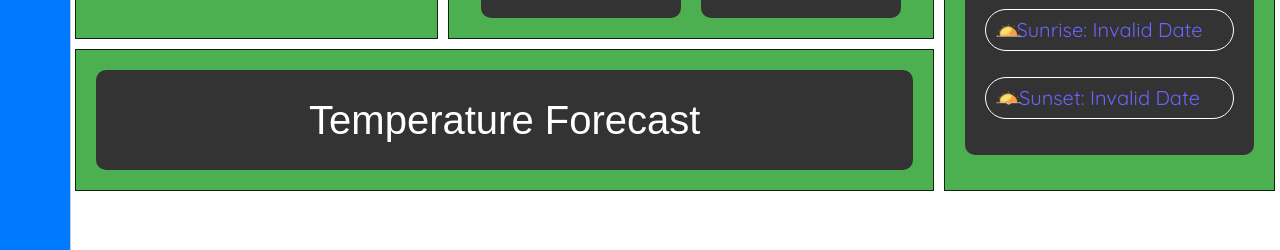
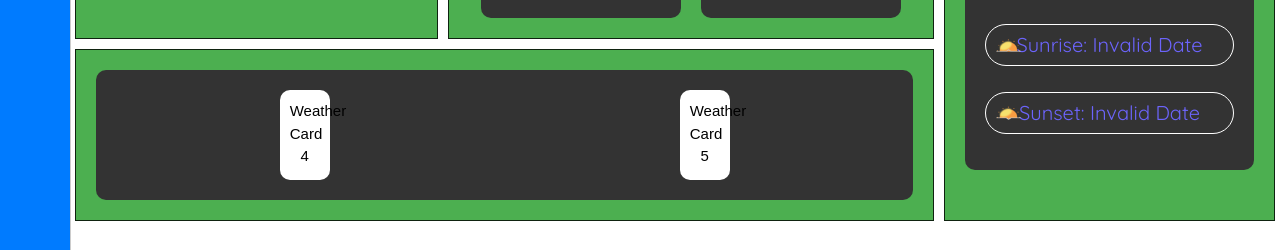
Before and after one commit to isheikh8492/weather-news-app, a React (Create React App) app in the folder frontend/: page /dashboard in a window 1280 px wide. Shown: the part 408-658 px from the top of the page. Built offline with nearby package versions, Linux system fonts and the light colour scheme; no server answers.

Commit message:
added weathercards scrollable

```diff
--- a/frontend/package.json
+++ b/frontend/package.json
@@ -25,6 +25,7 @@
     "react-chartjs-2": "^5.2.0",
     "react-dom": "^18.2.0",
     "react-icons": "^4.9.0",
+    "react-responsive-carousel": "^3.2.23",
     "react-router-dom": "^6.13.0",
     "react-scripts": "5.0.1",
     "react-sidebar": "^3.0.2",
--- a/frontend/src/css/modules/TemperatureForecast.css
+++ b/frontend/src/css/modules/TemperatureForecast.css
@@ -1,23 +1,43 @@
-
 .summary-container {
-  width: 100%;
-  height: 100%;
   display: flex;
   justify-content: center;
   align-items: center;
+  height: 100%;
+  width: 100%;
 }
 
 .summary-box {
-  width: 100%; /* Box will occupy the entire width of the container */
   text-align: center;
-  /* Additional styling */
   background-color:#333;
-    padding:20px;
-    border-radius:10px;
-    color:#fff;
-    display:flex;
-    align-items:center;
-    justify-content:center;
-    font-size:40px;
-    font-family:sans-serif;
+  padding:20px;
+  border-radius:10px;
+  color:#fff;
 }
+
+.weatherCardContainer {
+  display: flex;
+  flex-direction: row;
+  justify-content: space-around;
+  flex-wrap: nowrap;
+}
+
+.weatherCard {
+  /* flex: 1 0 12.5%; 1/8 = 12.5% for each card */
+  background-color: #fff;
+  padding: 10px;
+  color: #000;
+  text-align: center;
+  font-size: x-small;
+  border-radius: 10px;
+  width: 50px;
+  height: 90px;
+}
+
+.weatherCard-text {
+  font-size: 15px;
+}
+
+.control-arrow {
+  opacity: 1; /* Make arrows fully visible */
+  filter: invert(100%); /* Invert color to white */
+}
--- a/frontend/src/modules/TemperatureForecast.js
+++ b/frontend/src/modules/TemperatureForecast.js
@@ -1,9 +1,40 @@
 import React from "react";
+import { Carousel } from "react-responsive-carousel";
+import "react-responsive-carousel/lib/styles/carousel.min.css";
+import "../css/modules/TemperatureForecast.css";
 
 const TemperatureForecast = () => {
+  const data = new Array(64).fill(null); // Dummy data
+  const itemsPerSlide = 8; // Items per slide
+
+  const slides = data.reduce((acc, _, i) => {
+    if (i % itemsPerSlide === 0) acc.push(data.slice(i, i + itemsPerSlide));
+    return acc;
+  }, []);
+
   return (
     <div className="summary-container">
-      <div className="summary-box">Temperature Forecast</div>
+      <div className="summary-box">
+        <Carousel
+          showArrows
+          showStatus={false}
+          showThumbs={false}
+          showIndicators={false}
+          dynamicHeight
+        >
+          {slides.map((slide, i) => (
+            <div key={i} className="weatherCardContainer">
+              {slide.map((item, index) => (
+                <div key={index} className="weatherCard">
+                  <span className="weatherCard-text">
+                    Weather Card {index + 1 + i * itemsPerSlide}
+                  </span>
+                </div>
+              ))}
+            </div>
+          ))}
+        </Carousel>
+      </div>
     </div>
   );
 };
```
Also changed, not shown: 1 other file (tests, documents, lock files or other folders).
